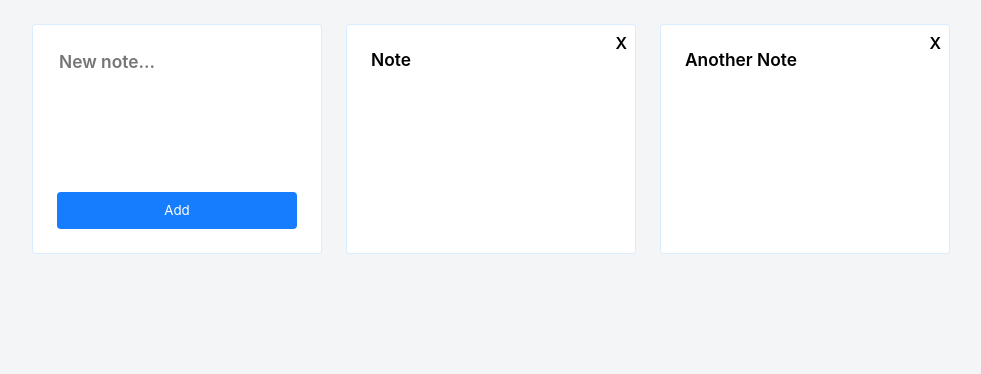
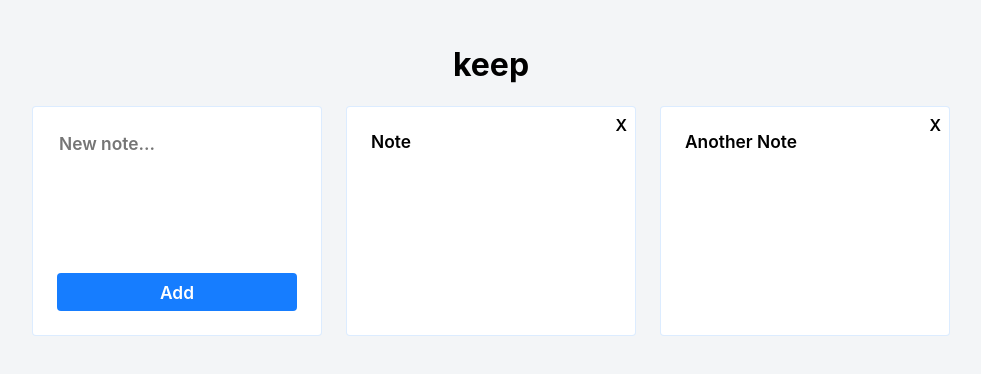
Before and after one commit to theruslanusmanov/keep, a React (Create React App) app in the folder src/keep-app/: page / in a window 1280 px wide. Shown: the top 374 px of the page, without its empty margins (149-1130 px from the left). Built offline with nearby package versions, Linux system fonts and the light colour scheme.

Commit message:
add header

```diff
--- a/src/keep-app/src/App.scss
+++ b/src/keep-app/src/App.scss
@@ -64,4 +64,6 @@
   background-color: #167dff;
   border: unset;
   border-radius: 4px;
+  font-weight: 600;
+  font-size: 13pt;
 }
--- a/src/keep-app/src/App.tsx
+++ b/src/keep-app/src/App.tsx
@@ -50,6 +50,7 @@ function App() {
 
   return (
     <div className="App">
+      <h1>keep</h1>
       <div className="notes" data-cy="notes">
         <div className="create-note note">
           <textarea data-cy="note-body" placeholder="New note..."/>
```
